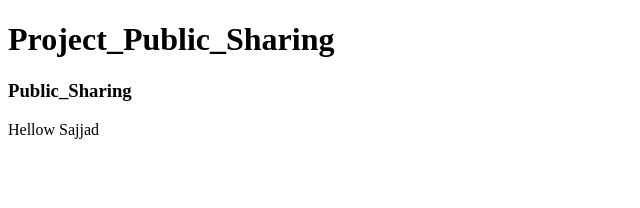
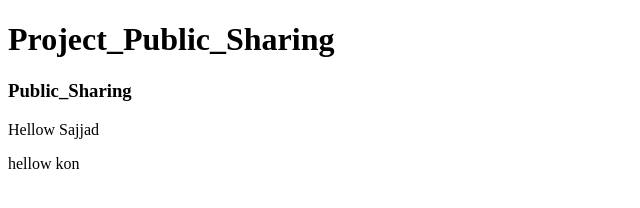
Before and after one commit to Sajjad-Samo/bc-proj001, a plain HTML site: page index.html in a window 1280 px wide. Shown: the full height of the page, 0-640 px from the left. Drawn offline with Linux system fonts and the light colour scheme.

Commit message:
Add files via upload

```diff
--- a/index.html
+++ b/index.html
@@ -12,6 +12,7 @@
     <h1>Project_Public_Sharing</h1>
     <h3>Public_Sharing</h3>
     <p>Hellow Sajjad</p>
+    <p>hellow kon</p>
 </body>
 
 </html>
```
